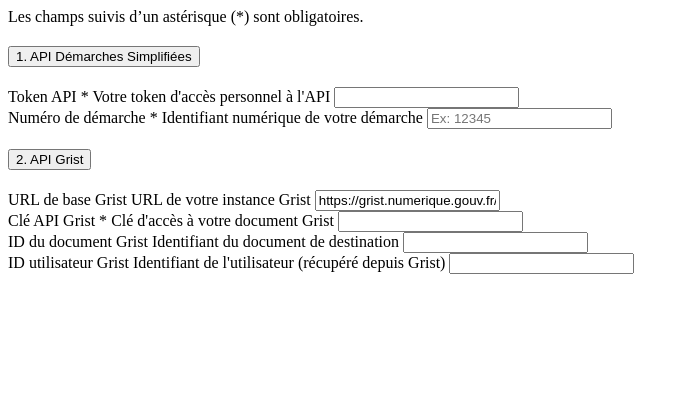
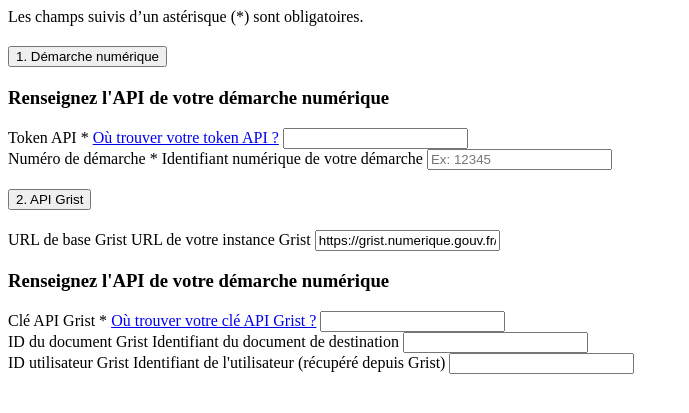
Before and after one commit to betagouv/OTP-DS-to-Grist, a Python web app: template templates/configuration.html in a window 1280 px wide. Shown: the top 413 px of the page, without its empty margins (0-689 px from the left). Run offline with Jinja, Linux system fonts and the light colour scheme; the template is opened without the code that fills it, so the values that code supplies are empty.

Commit message:
feat(Aide): Ajout des liens et textes d'aide pour la saisie des tokens

```diff
--- a/templates/configuration.html
+++ b/templates/configuration.html
@@ -20,16 +20,19 @@
 <!-- Configuration Démarches Simplifiées -->
 <section class="fr-accordion">
   <h2 class="fr-accordion__title">
-    <button type="button" id="accordion-ds" class="fr-accordion__btn" aria-expanded="false" aria-controls="accordion-1">1. API Démarches Simplifiées</button>
+    <button type="button" id="accordion-ds" class="fr-accordion__btn" aria-expanded="false" aria-controls="accordion-1">1. Démarche numérique</button>
   </h2>
   <div id="accordion-1" class="fr-collapse fr-accordion--light-grey fr-px-4w">
     <div class="fr-mt-4w">
       <div class="fr-grid-row fr-grid-row--gutters">
-        <div class="fr-col-12 fr-col-md-6">
+        <div class="fr-col-12 fr-col-md-8">
+          <h3>Renseignez l'API de votre démarche numérique</h3>
           <div class="fr-input-group">
             <label class="fr-label" for="ds_api_token">
               Token API *
-              <span class="fr-hint-text">Votre token d'accès personnel à l'API</span>
+              <span class="fr-hint-text">
+                <a href="{{ url_for('use_otp') }}#help-ds" class="fr-link fr-link--no-decoration ">Où trouver votre token API ?</a>
+              </span>
             </label>
             <input class="fr-input input-config" type="password" id="ds_api_token" name="ds_api_token">
             <div id="ds_token_status" class="fr-mt-1v"></div>
@@ -76,11 +79,14 @@
               value="https://grist.numerique.gouv.fr/api">
           </div>
         </div>
-        <div class="fr-col-12 fr-col-md-6">
+        <div class="fr-col-12 fr-col-md-8">
+          <h3>Renseignez l'API de votre démarche numérique</h3>
           <div class="fr-input-group">
             <label class="fr-label" for="grist_api_key">
               Clé API Grist *
-              <span class="fr-hint-text">Clé d'accès à votre document Grist</span>
+              <span class="fr-hint-text">
+                <a href="{{ url_for('use_otp') }}#help-grist" class="fr-link fr-link--no-decoration ">Où trouver votre clé API Grist ?</a>
+              </span>
             </label>
             <input class="fr-input input-config" type="password" id="grist_api_key" name="grist_api_key">
             <div id="grist_key_status" class="fr-mt-1v"></div>
```
Also changed, not shown: templates/base.html (+7 -2 lines).
